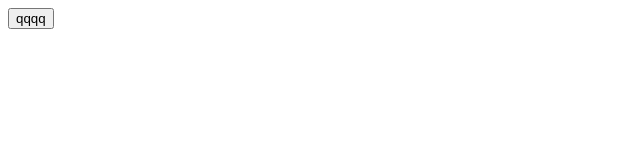
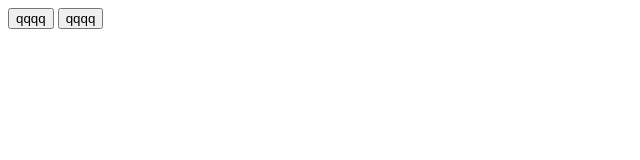
Before and after one commit to nazar61/web, a plain HTML site: page index.html in a window 1280 px wide. Shown: the whole page, without its empty margins (0-640 px from the left). Drawn offline with Linux system fonts and the light colour scheme.

Commit message:
Update index.html

```diff
--- a/index.html
+++ b/index.html
@@ -7,5 +7,6 @@
 </head>
 <body>
     <button>qqqq</button>
+    <button>qqqq</button>
 </body>
 </html>
```
